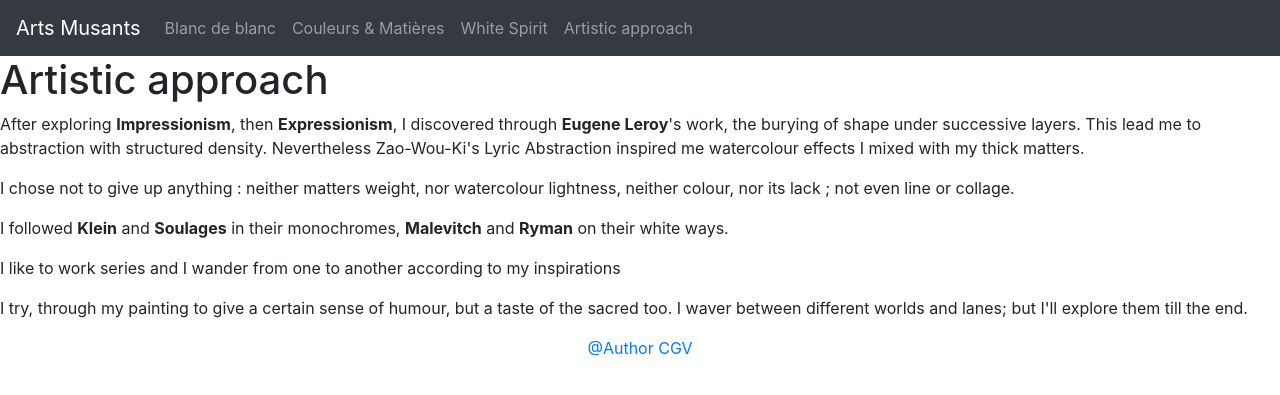
After one commit to GauthierGitHub/artsmusants3, a Symfony app: template templates/home/artisticApproach.html.twig in a window 1280 px wide. The commit adds this page. Shown: the top 395 px of the page. Run offline with Twig, Linux system fonts and the light colour scheme; the template is opened without the code that fills it, so the values that code supplies are empty; some libraries are stand-ins or nearby versions; some web fonts are replaced.

Commit message:
email cgv artisticApproach

```diff
--- a/templates/basePublic.html.twig
+++ b/templates/basePublic.html.twig
@@ -48,6 +48,11 @@
                     {% if current_menu is defined and current_menu == 'whitespirit'%} active{% endif %}"
                         href="{{path('whitespirit')}}">White Spirit</a>
                 </li>
+                <li class="nav-item">
+                    <a class="nav-link
+                    {% if current_menu is defined and current_menu == 'artisticApproach'%} active{% endif %}"
+                        href="{{path('artisticApproach')}}">Artistic approach</a>
+                </li>
             </ul>
         </div>
     </nav>
@@ -61,6 +66,8 @@
     <main>
         {% block body %}{% endblock %}
     </main>
+
+    {{ include('footer.html.twig') }}
 
     {% block javascripts %}
     <script crossorigin="anonymous" integrity="sha384-q8i/X+965DzO0rT7abK41JStQIAqVgRVzpbzo5smXKp4YfRvH+8abtTE1Pi6jizo"
--- /dev/null
+++ b/templates/emailsAdmin.html.twig
@@ -0,0 +1,4 @@
+<h3>New sale !</h3>
+
+Hi! New {{ action }} from  {{ name }} for {{ painting }} at Arts Musants !
+{{ painting }} : {{price}}
--- /dev/null
+++ b/templates/footer.html.twig
@@ -0,0 +1,9 @@
+
+<footer class="container">
+    <div class="row grid">
+        <p class="col-12 text-center">
+            <a href="https://github.com/GauthierGitHub/"  target="_blank">@Author</a>
+            <a href="{{ path('cgv') }}">CGV</a>
+        </p>
+    </div>
+</footer>
--- /dev/null
+++ b/templates/home/artisticApproach.html.twig
@@ -0,0 +1,23 @@
+{% extends 'basePublic.html.twig' %}
+
+{% block title %}Artistic approach - Arts Musants{% endblock %}
+
+{% block body %}
+<section id="artisticApproach">
+    <h1>Artistic approach</h1>
+    <p>
+        After exploring <strong>Impressionism</strong>, then <strong>Expressionism</strong>, I discovered through <strong>Eugene Leroy</strong>'s work, the burying of
+        shape under successive layers. This lead me to abstraction with structured density. Nevertheless Zao-Wou-Ki's
+        Lyric Abstraction inspired me watercolour effects I mixed with my thick matters.</p>
+    <p>
+        I chose not to give up anything : neither matters weight, nor watercolour lightness, neither colour, nor its
+        lack ; not even line or collage.</p>
+    <p>
+        I followed <strong>Klein</strong> and <strong>Soulages</strong> in their monochromes, <strong>Malevitch</strong> and <strong>Ryman</strong> on their white ways.</p>
+    <p>
+        I like to work series and I wander from one to another according to my inspirations</p>
+    <p>
+        I try, through my painting to give a certain sense of humour, but a taste of the sacred too. I waver between
+        different worlds and lanes; but I'll explore them till the end.</p>
+</section>
+{% endblock %}
--- a/templates/whitespirit/index.html.twig
+++ b/templates/whitespirit/index.html.twig
@@ -8,7 +8,7 @@
     <h1>White Spirit</h1>
 </div>
 
-<div class="container">
+<div id="masonry-grid" class="container">
     <div class="row">
 
         {% for painting in pagination %}
--- a/webpack.config.js
+++ b/webpack.config.js
@@ -18,6 +18,7 @@ Encore
      * and one CSS file (e.g. app.css) if you JavaScript imports CSS.
      */
     .addEntry('app', './assets/js/app.js')
+    .addEntry('logo', './assets/images/logo.jpg')
     //.addEntry('page2', './assets/js/page2.js')
 
     // When enabled, Webpack "splits" your files into smaller pieces for greater optimization.
```
Also changed, not shown: assets/css/app.css (+43 -3 lines), assets/js/app.js (+9 -5 lines), src/Controller/HomeController.php (+19 -0 lines), src/Controller/OrdersController.php (+18 -0 lines), templates/home/cgv.html.twig (added, +23 -0 lines), README.md, 3 other files.
